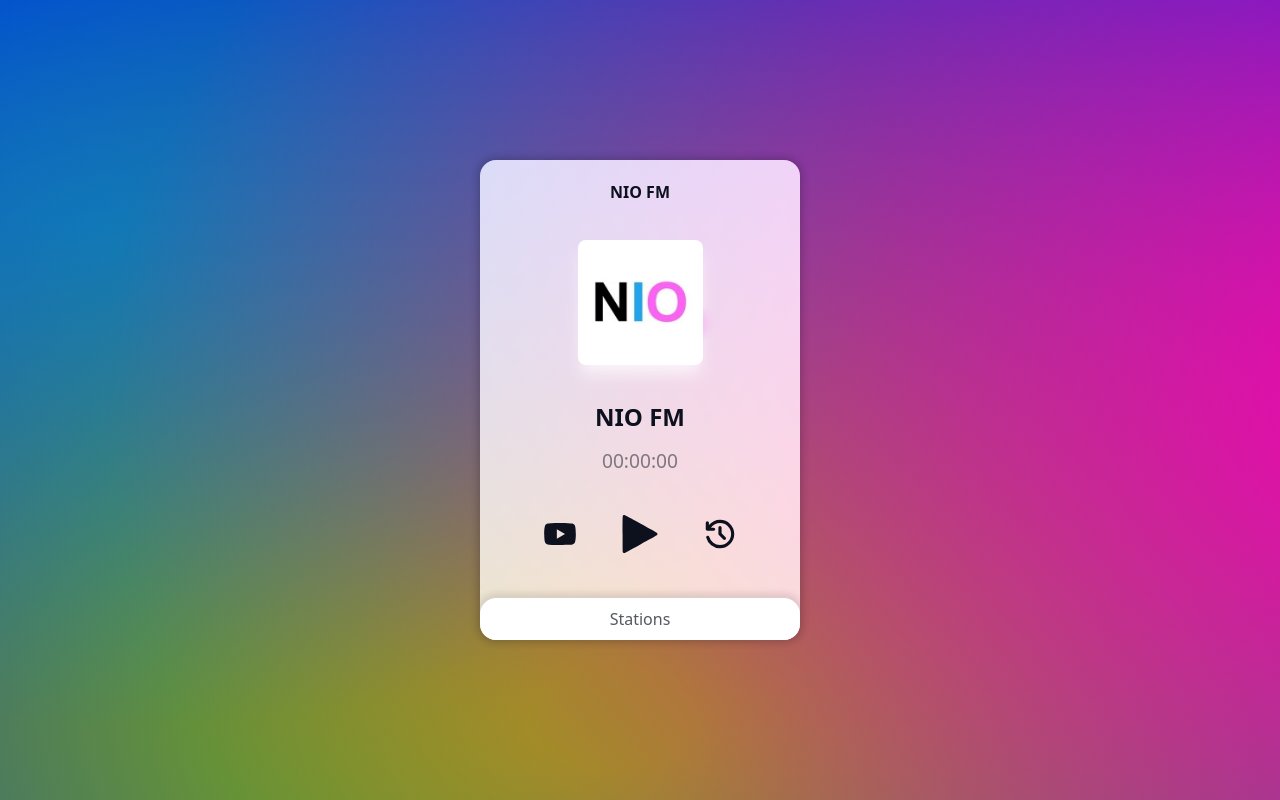
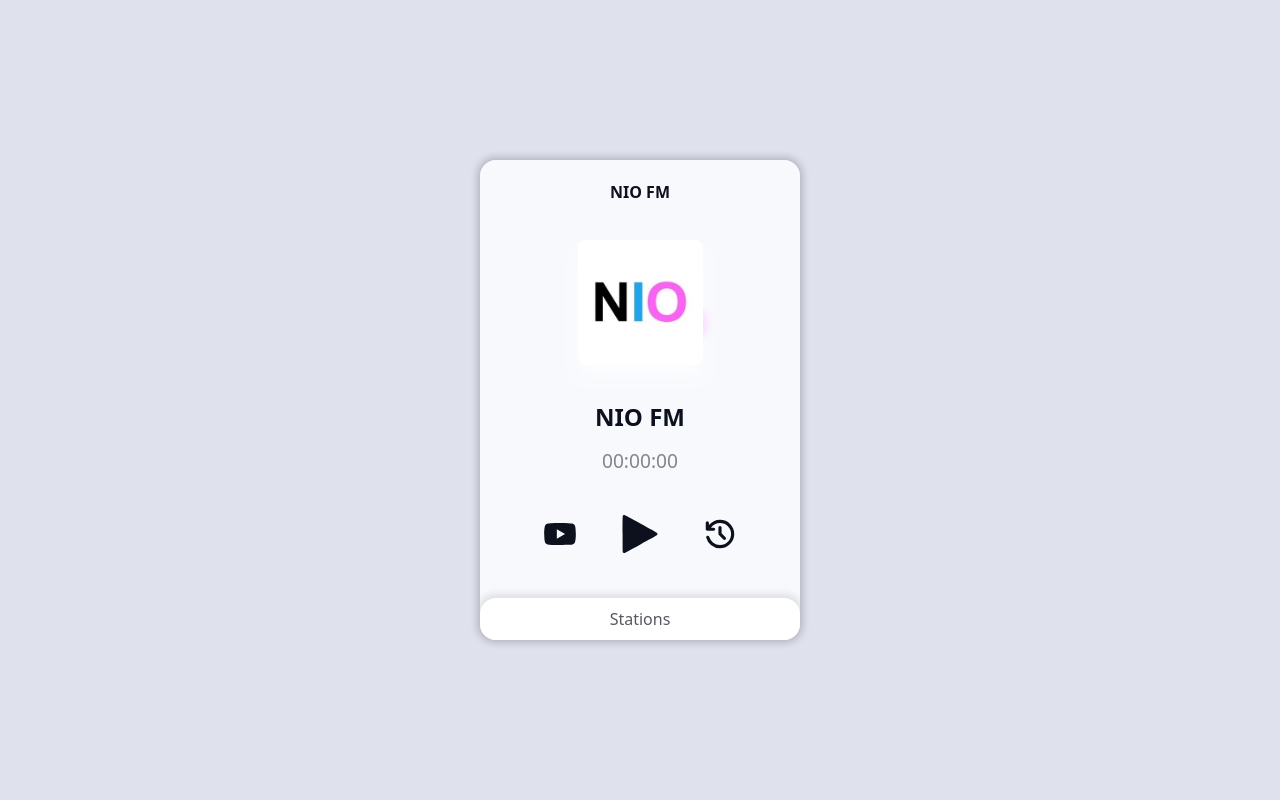
Before and after one commit to nerkarso/digio, a website: page src/index.html in a window 1280 px wide. Drawn offline with nearby package versions, Linux system fonts and the light colour scheme; files that its build step writes are made by us from their sources; no server answers.

Commit message:
feat: update base bg color

```diff
--- a/src/scss/_base.scss
+++ b/src/scss/_base.scss
@@ -12,21 +12,22 @@ body {
   //   var(--secondary-color),
   //   var(--tertiary-color)
   // );
-  background: radial-gradient(
-    115% 124% at 118.5% 50%,
-    rgba(255, 0, 176, 1) 0%,
-    rgba(0, 0, 0, 0.18) 96%
-  ),
-  radial-gradient(
-    65% 66% at 7.5% 28%,
-    rgba(0, 167, 255, 0.61) 0%,
-    rgba(33, 94, 131, 0) 96%
-  ),
-  radial-gradient(
-    107% 109% at 47.5% 89.5%,
-    rgba(166, 217, 3, 1) 6%,
-    rgba(0, 65, 255, 1) 96%
-  );
+  // background: radial-gradient(
+  //   115% 124% at 118.5% 50%,
+  //   rgba(255, 0, 176, 1) 0%,
+  //   rgba(0, 0, 0, 0.18) 96%
+  // ),
+  // radial-gradient(
+  //   65% 66% at 7.5% 28%,
+  //   rgba(0, 167, 255, 0.61) 0%,
+  //   rgba(33, 94, 131, 0) 96%
+  // ),
+  // radial-gradient(
+  //   107% 109% at 47.5% 89.5%,
+  //   rgba(166, 217, 3, 1) 6%,
+  //   rgba(0, 65, 255, 1) 96%
+  // );
+  background: var(--background-color-darker);
   color: var(--text-color);
   font-family: system-ui, sans-serif;
   margin: 0;
--- a/src/scss/_theme-dark.scss
+++ b/src/scss/_theme-dark.scss
@@ -12,6 +12,7 @@ $background-color: color.mix(variables.$dark-color, variables.$light-color, 95%)
   --secondary-color: #{variables.$secondary-color};
   --tertiary-color: #{variables.$tertiary-color};
 
+  --background-color-darker: rgb(16 18 25);
   --background-color: #{$background-color};
   --background-rgb-color: #{functions.get-rgb($background-color)};
   --text-color: #{variables.$light-color};
--- a/src/scss/_theme-light.scss
+++ b/src/scss/_theme-light.scss
@@ -10,6 +10,7 @@
   --secondary-color: #{variables.$secondary-color};
   --tertiary-color: #{variables.$tertiary-color};
 
+  --background-color-darker: rgb(223 226 236);
   --background-color: #{variables.$light-color};
   --background-rgb-color: #{functions.get-rgb(variables.$light-color)};
   --text-color: #{variables.$dark-color};
```
